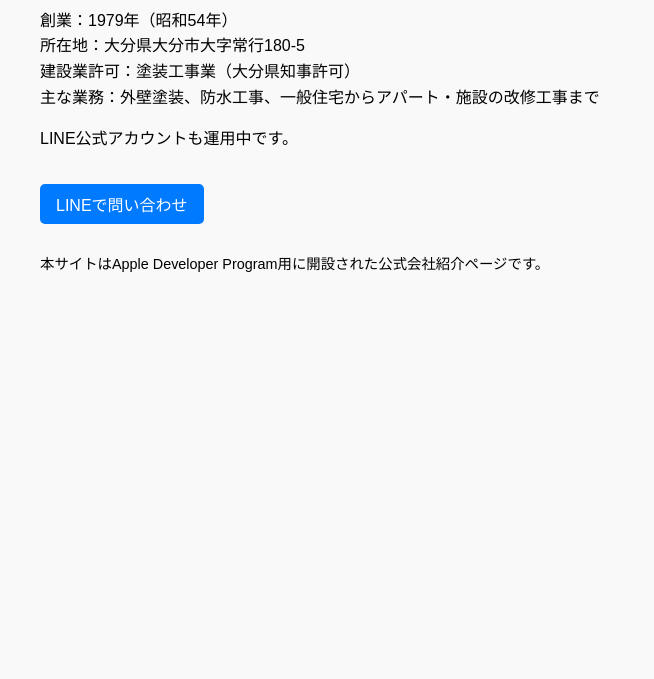
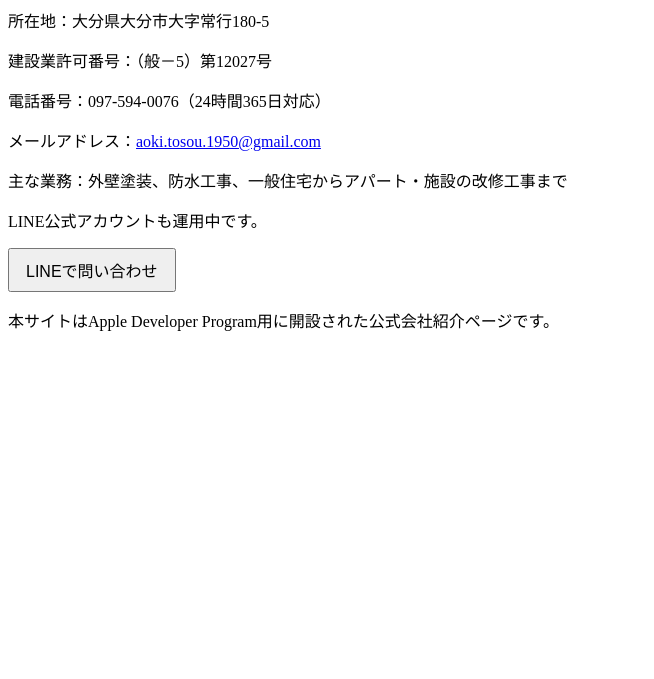
Before and after one commit to aoki-tosou1950/aoki-tosou-site, a plain HTML site: page index.html in a window 1280 px wide. Shown: the part 121-800 px from the top of the page, without its empty margins (0-654 px from the left). Drawn offline with Linux system fonts and the light colour scheme.

Commit message:
Update index.html

```diff
--- a/index.html
+++ b/index.html
@@ -4,26 +4,24 @@
   <meta charset="UTF-8">
   <meta name="viewport" content="width=device-width, initial-scale=1.0">
   <title>有限会社青木塗装工業</title>
-  <style>
-    body { font-family: sans-serif; padding: 2em; background: #f9f9f9; }
-    h1 { color: #2c3e50; }
-    p { line-height: 1.6; }
-    a.button {
-      display: inline-block; margin-top: 1em; padding: 0.5em 1em;
-      background: #007aff; color: white; text-decoration: none; border-radius: 5px;
-    }
-  </style>
 </head>
 <body>
   <h1>有限会社青木塗装工業</h1>
-  <p>創業：1979年（昭和54年）<br>
-     所在地：大分県大分市大字常行180-5<br>
-     建設業許可：塗装工事業（大分県知事許可）<br>
-     主な業務：外壁塗装、防水工事、一般住宅からアパート・施設の改修工事まで</p>
+
+  <p>創業：1979年（昭和54年）</p>
+  <p>所在地：大分県大分市大字常行180-5</p>
+  <p>建設業許可番号：（般－5）第12027号</p>
+  <p>電話番号：097-594-0076（24時間365日対応）</p>
+  <p>メールアドレス：<a href="mailto:aoki.tosou.1950@gmail.com">aoki.tosou.1950@gmail.com</a></p>
+  <p>主な業務：外壁塗装、防水工事、一般住宅からアパート・施設の改修工事まで</p>
 
   <p>LINE公式アカウントも運用中です。</p>
-  <a class="button" href="https://page.line.me/148ilxnm" target="_blank">LINEで問い合わせ</a>
+  <p>
+    <a href="https://lin.ee/xxx" target="_blank">
+      <button style="padding: 8px 16px; font-size: 16px;">LINEで問い合わせ</button>
+    </a>
+  </p>
 
-  <p style="margin-top:2em; font-size:0.9em;">本サイトはApple Developer Program用に開設された公式会社紹介ページです。</p>
+  <p>本サイトはApple Developer Program用に開設された公式会社紹介ページです。</p>
 </body>
 </html>
```
